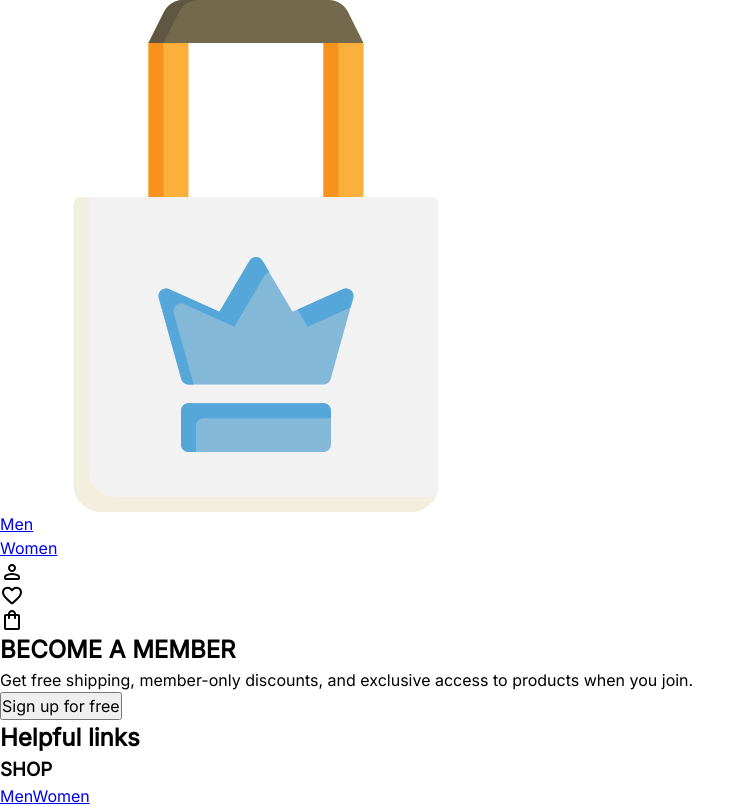
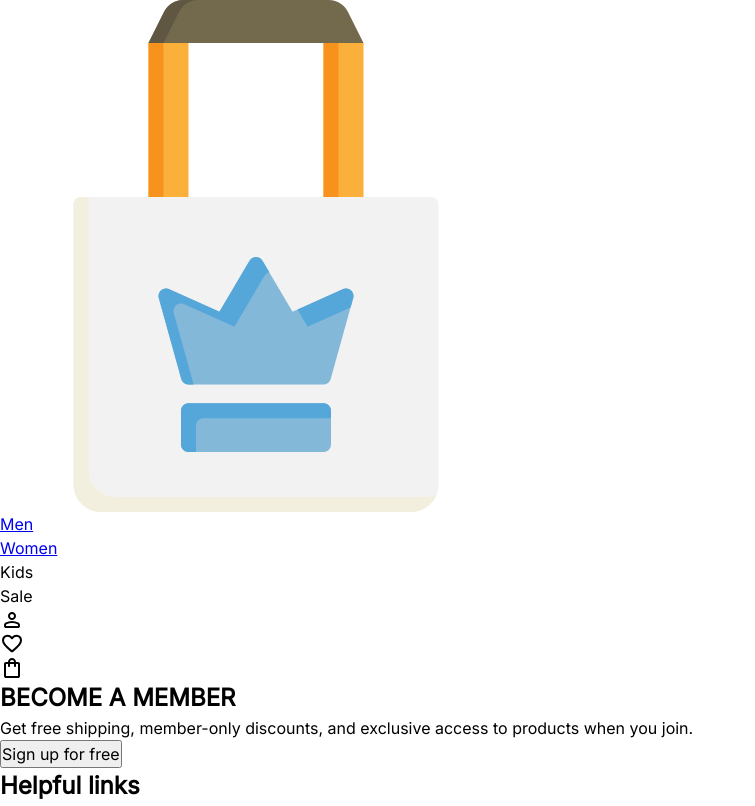
Before and after one commit to hannahkim313/shopping-cart, a React (Vite) app: page / in a window 1280 px wide. Shown: the top 806 px of the page, without its empty margins (0-755 px from the left). Built offline with nearby package versions, Linux system fonts and the light colour scheme.

Commit message:
Add additional sections to the header to further resemble e-commerce websites

```diff
--- a/src/components/Header/Header.jsx
+++ b/src/components/Header/Header.jsx
@@ -13,6 +13,8 @@ const Header = () => (
         <li>
           <Link to="women">Women</Link>
         </li>
+        <li>Kids</li>
+        <li>Sale</li>
       </ul>
     </nav>
     <div>
```
